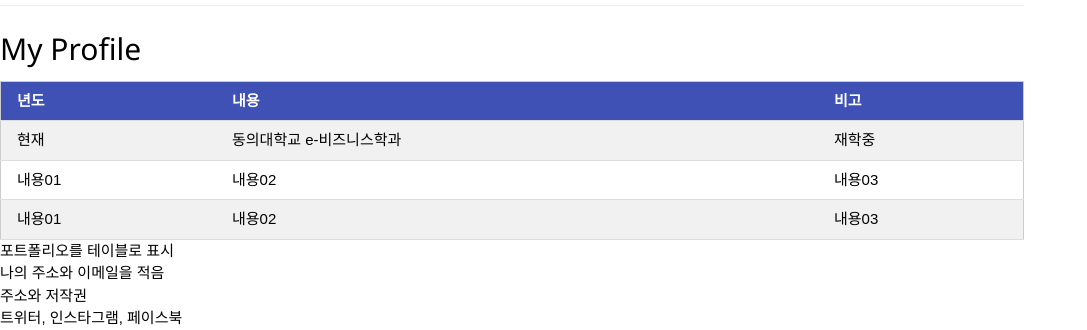
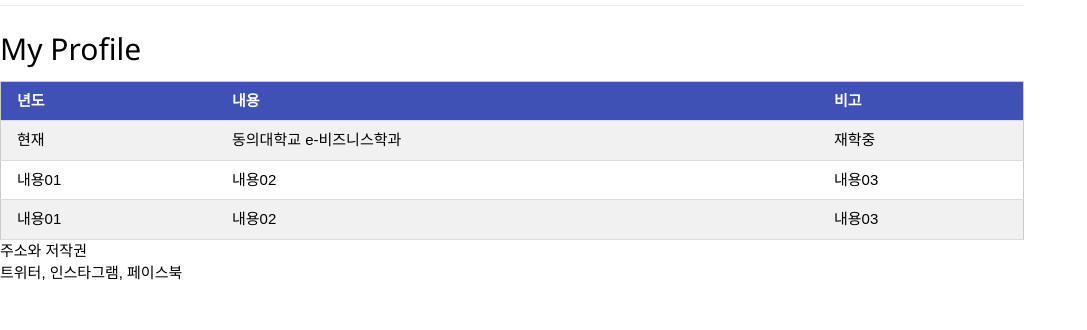
Before and after one commit to aksmf1442/web, a plain HTML site: page index.html in a window 1280 px wide. Shown: the part 1013-1343 px from the top of the page, without its empty margins (0-1087 px from the left). After the commit the page ends 1298 px from the top, so only its background shows below. Drawn offline with Linux system fonts and the light colour scheme.

Commit message:
delete uselessText

```diff
--- a/index.html
+++ b/index.html
@@ -82,9 +82,6 @@
                     </tr>
                 </table>
             </div>
-
-            <div id="portfolio">포트폴리오를 테이블로 표시</div>
-            <div id="contact">나의 주소와 이메일을 적음</div>
         </article>
         <aside class="right">
             <div id="link">
```
